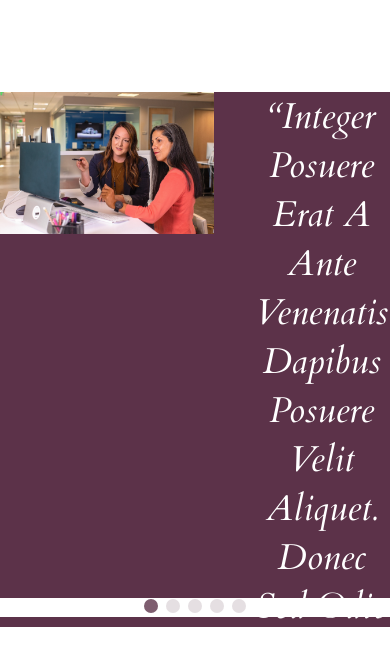
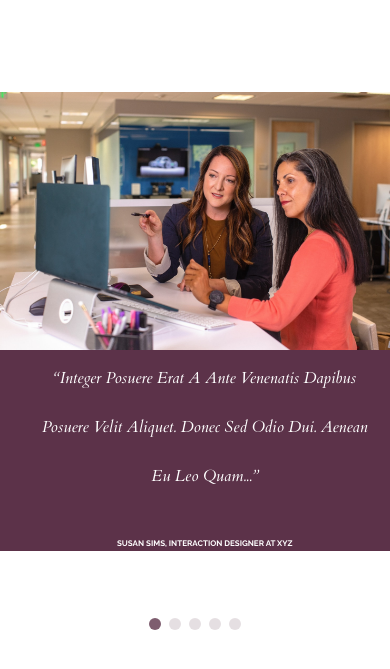
Before and after one commit to Nazareth02/Study-Project__1, a website built with Parcel: page src/index.html in a window 390 px wide. Shown: the part 8480-9149 px from the top of the page. Built offline with nearby package versions, Linux system fonts and the light colour scheme; grey boxes are pictures that could not be loaded.

Commit message:
adaptive section swiper

```diff
--- a/src/index.html
+++ b/src/index.html
@@ -321,7 +321,11 @@
           <div class="swiper-slide">
             <div class="swiper-slide__wrap-first">
               <div class="swiper-slide__image">
-                <img src="./all img/swiper img/swiper-img__1.png" alt="image" />
+                <img
+                  src="./all img/swiper img/swiper-img__1.png"
+                  alt="image"
+                  id="swiper-image__1"
+                />
               </div>
               <div class="swiper-slide__wrap__text">
                 <div class="swiper-slide__text">
@@ -340,7 +344,11 @@
           <div class="swiper-slide">
             <div class="swiper-slide__wrap-second">
               <div class="swiper-slide__image">
-                <img src="./all img/swiper img/swiper-img__2.png" alt="image" />
+                <img
+                  src="./all img/swiper img/swiper-img__2.png"
+                  alt="image"
+                  id="swiper-image__2"
+                />
               </div>
               <div class="swiper-slide__wrap__text">
                 <div class="swiper-slide__text">
--- a/src/sass/swiper.scss
+++ b/src/sass/swiper.scss
@@ -6,13 +6,39 @@
 .swiper {
   max-width: 1511px;
   height: 535px;
+  @media (max-width: 620px) {
+  }
+  @media (max-width: 780px) {
+    height: 550px;
+  }
 }
 
 .swiper-pagination {
+  @media (max-width: 1000px) {
+    top: 60%;
+  }
+  @media (max-width: 650px) {
+    top: 46%;
+  }
+  @media (max-width: 620px) {
+    flex-direction: column;
+    top: 80%;
+  }
+  @media (max-width: 500px) {
+    top: 95%;
+  }
+  @media (max-width: 365px) {
+    top: 83%;
+  }
+
   position: absolute;
   background: #ffffff;
 
   .swiper-pagination-bullet {
+    @media (max-width: 650px) {
+      width: 12px;
+      height: 12px;
+    }
     width: 14px;
     height: 14px;
     background-color: #7e5d6f;
@@ -22,18 +48,47 @@
   // .swiper-slide__wrap-fist
 
   &__wrap-first {
+    @media (max-width: 620px) {
+      flex-direction: column;
+    }
     display: flex;
-
     background: #5c3249;
   }
 
   // .swiper-slide__image
 
   .swiper-slide__image {
+    @media (max-width: 1000px) {
+      height: 300px;
+      width: 500px;
+    }
+    @media (max-width: 620px) {
+      max-width: 780px;
+    }
+    @media (max-width: 780px) {
+      height: 250px;
+    }
+    @media (max-width: 650px) {
+      max-width: 450px;
+      height: 200px;
+    }
+    @media (max-width: 620px) {
+      height: 240px;
+      max-width: 850px;
+      margin: 5px auto;
+    }
+    @media (max-width: 500px) {
+      margin: 0 auto;
+      width: 100%;
+      height: 100%;
+    }
     max-width: 741px;
+    height: 470px;
+    // max-height: 490px;
 
     & img {
-      display: block;
+      height: 100%;
+      // display: block;
       width: 100%;
     }
   }
@@ -44,6 +99,15 @@
     max-width: 471px;
 
     & p {
+      @media (max-width: 1000px) {
+        font-size: $_24px;
+      }
+      @media (max-width: 780px) {
+        font-size: $_18px;
+      }
+      @media (max-width: 650px) {
+        font-size: 1rem;
+      }
       font-family: "Cardo";
       font-style: italic;
       font-weight: 400;
@@ -57,6 +121,16 @@
 
   // .swiper-slide__name
   .swiper-slide__name p {
+    @media (max-width: 1000px) {
+      font-size: 0.6rem;
+    }
+    @media (max-width: 780px) {
+      font-size: 0.55rem;
+    }
+    @media (max-width: 650px) {
+      font-size: 0.5rem;
+    }
+
     margin-top: 35px;
     font-family: "Raleway";
     font-style: normal;
@@ -71,6 +145,9 @@
   // .swiper-slide__wrap-second
 
   &__wrap-second {
+    @media (max-width: 620px) {
+      flex-direction: column;
+    }
     display: flex;
     // max-height: 535px;
     background: #353c65;
@@ -78,6 +155,7 @@
 }
 .swiper-slide__wrap__text {
   margin-left: 10%;
+  margin-right: 5%;
   flex-direction: column;
   display: flex;
   justify-content: center;
```
